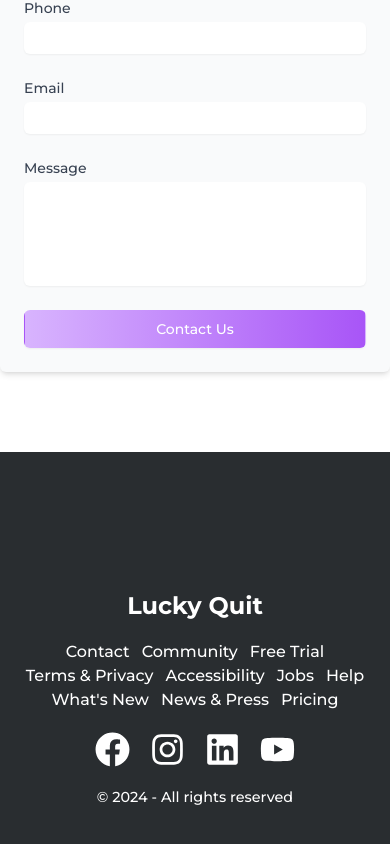
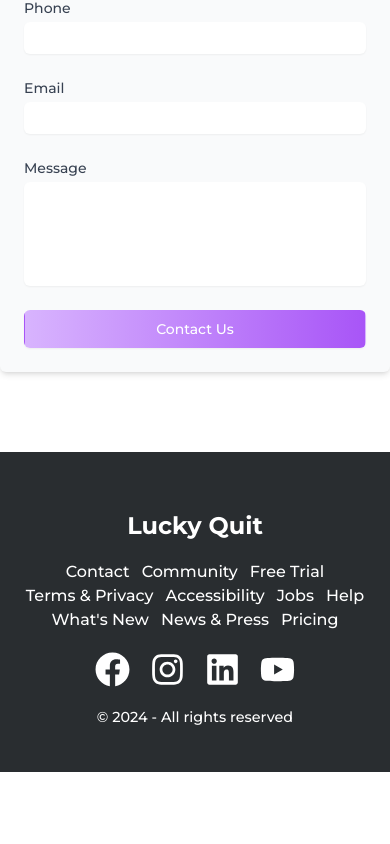
Before and after one commit to silverseacode/luckyquit-next15, a Next.js app: page / in a window 390 px wide. Shown: the part 6370-7214 px from the top of the page. After the commit the page ends 7142 px from the top, so only its background shows below. Built offline with nearby package versions, Linux system fonts and the light colour scheme.

Commit message:
fixed footer

```diff
--- a/src/app/components/Footer/index.tsx
+++ b/src/app/components/Footer/index.tsx
@@ -4,7 +4,7 @@ export default function Footer() {
   const currentDate = new Date();
   const currentYear = currentDate.getFullYear();
   return (
-    <div className={"md:mt-[100px] w-full h-screen bg-black1 dark:bg-black md:h-[260px] pt-[7rem] md:pt-0"}>
+    <div className={" w-full h-[20rem] relative bottom-0 bg-black1 dark:bg-black md:h-[260px] pt-[2rem] md:pt-0"}>
       <div className={"flex justify-center items-center  w-full"}>
         <div
           className={"flex flex-col items-center justify-center mt-6"}
```
Also changed, not shown: src/app/page.tsx (+12 -5 lines).
